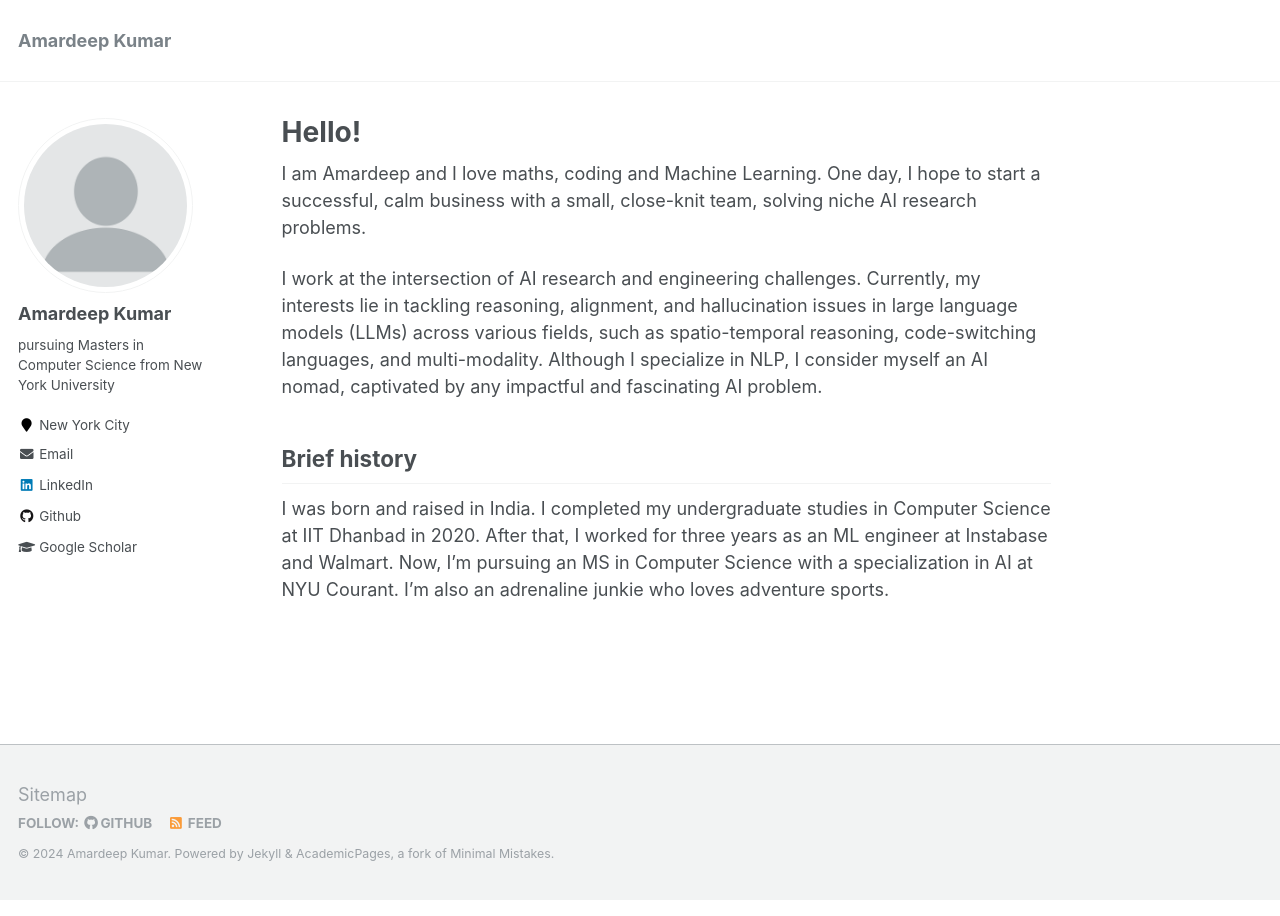
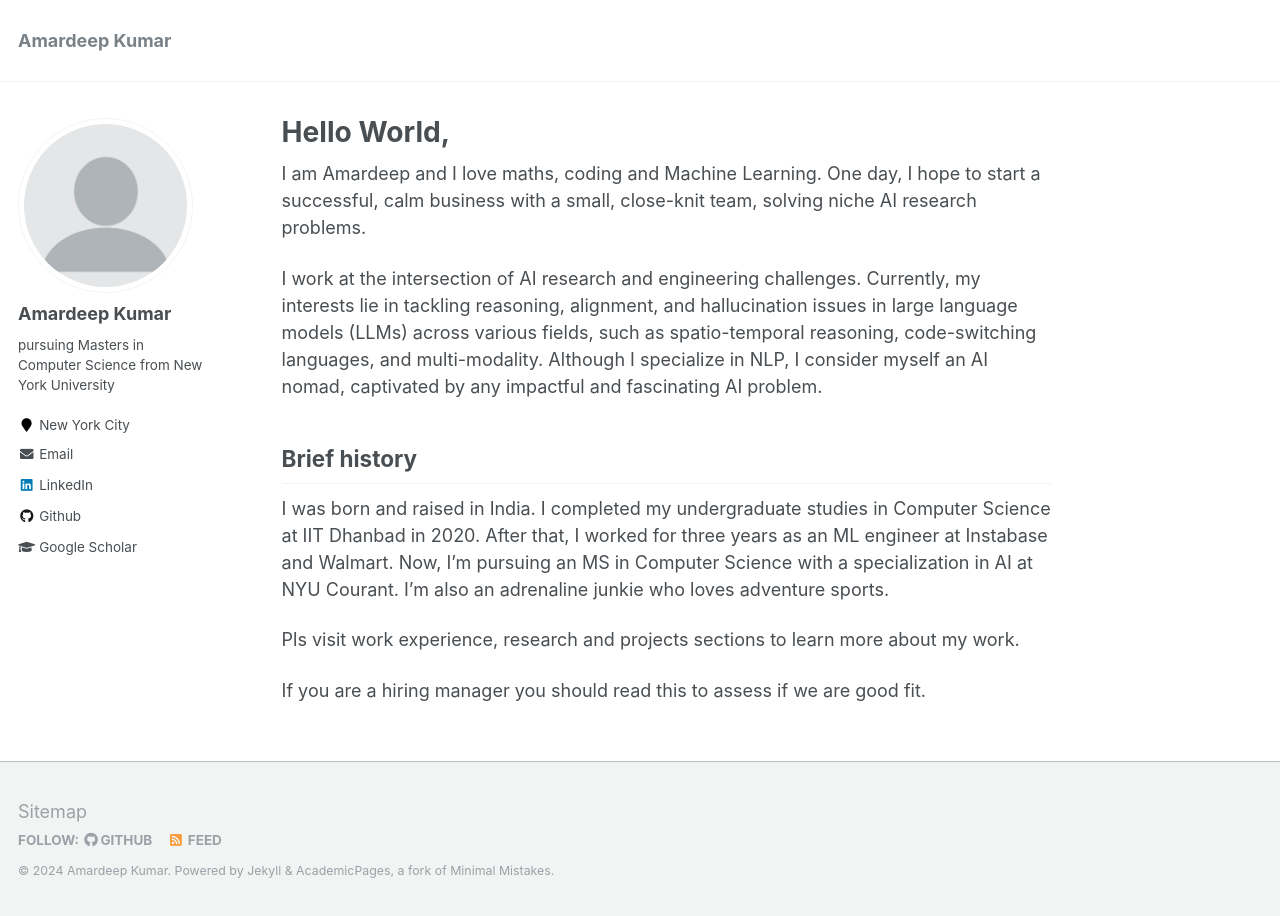
Before and after one commit to ad6398/ad6398, a Jekyll site: the page built from _pages/about.md, in a window 1280 px wide. Built offline with Jekyll 4.4.1, drawn with Linux system fonts in a browser that asks for light colours.

Commit message:
update about.md

```diff
--- a/_pages/about.md
+++ b/_pages/about.md
@@ -1,6 +1,6 @@
 ---
 permalink: /
-title: "Hello!"
+title: "Hello World,"
 excerpt: "About me"
 author_profile: true
 redirect_from:
@@ -15,3 +15,8 @@ I work at the intersection of AI research and engineering challenges. Currently,
 ## Brief history
 
 I was born and raised in India. I completed my undergraduate studies in Computer Science at IIT Dhanbad in 2020. After that, I worked for three years as an ML engineer at Instabase and Walmart. Now, I'm pursuing an MS in Computer Science with a specialization in AI at NYU Courant. I'm also an adrenaline junkie who loves adventure sports.
+
+Pls visit work experience, research and projects sections to learn more about my work.
+
+
+If you are a hiring manager you should read this to assess if we are good fit.
```
